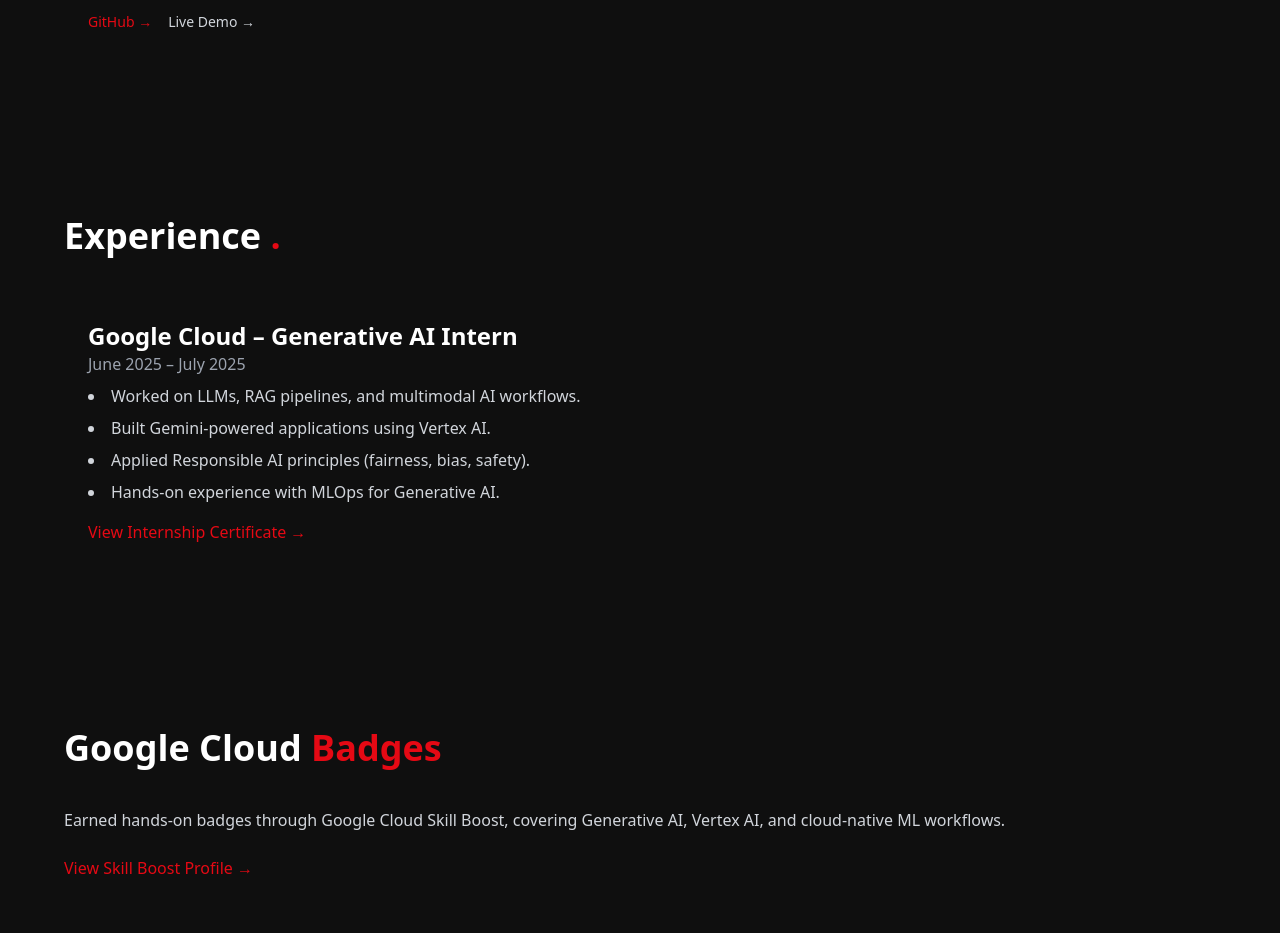
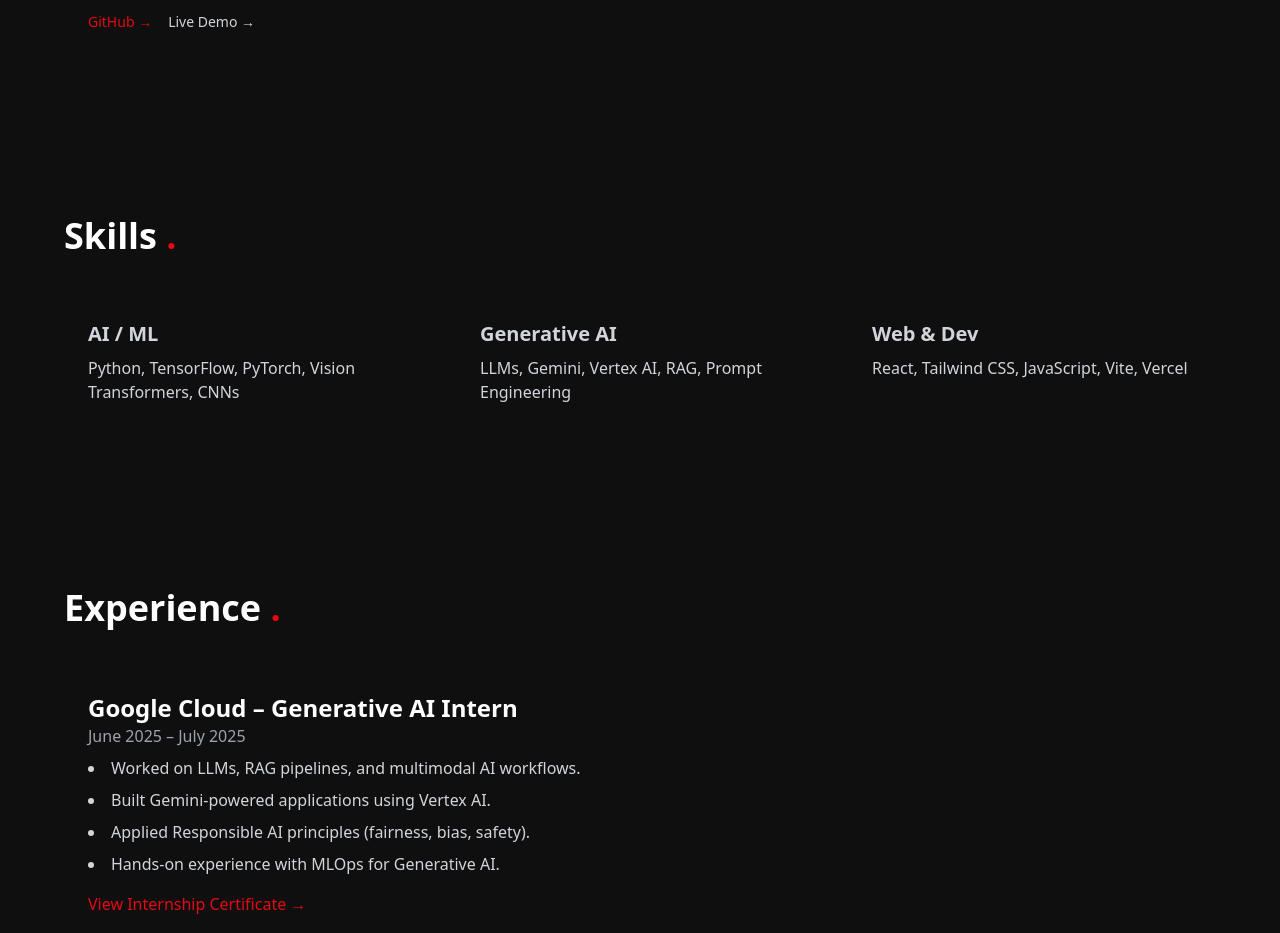
Before and after one commit to avsharma01/anant-portfolio, a React (Vite) app: page / in a window 1280 px wide. Shown: the part 1340-2273 px from the top of the page. Built offline with nearby package versions, Linux system fonts and the light colour scheme.

Commit message:
Add skills section

```diff
--- a/src/App.jsx
+++ b/src/App.jsx
@@ -6,6 +6,8 @@
 import Certificates from "./components/Certificates";
 import Leadership from "./components/Leadership";
 import Contact from "./components/Contact";
+import Skills from "./components/Skills";
+
 
 
 
@@ -15,6 +17,7 @@
       <Navbar />
       <Hero />
       <Projects />
+      <Skills />
       <Experience />
       <Badges />
       <Certificates />
--- /dev/null
+++ b/src/components/skills.jsx
@@ -0,0 +1,30 @@
+const Skills = () => {
+  return (
+    <section id="skills" className="py-20 px-6">
+      <div className="max-w-6xl mx-auto">
+        <h2 className="text-4xl font-bold mb-10">
+          Skills <span className="text-netflix">.</span>
+        </h2>
+
+        <div className="grid md:grid-cols-3 gap-6 text-gray-300">
+          <div className="bg-darkcard p-6 rounded-xl">
+            <h3 className="text-xl font-semibold mb-2">AI / ML</h3>
+            <p>Python, TensorFlow, PyTorch, Vision Transformers, CNNs</p>
+          </div>
+
+          <div className="bg-darkcard p-6 rounded-xl">
+            <h3 className="text-xl font-semibold mb-2">Generative AI</h3>
+            <p>LLMs, Gemini, Vertex AI, RAG, Prompt Engineering</p>
+          </div>
+
+          <div className="bg-darkcard p-6 rounded-xl">
+            <h3 className="text-xl font-semibold mb-2">Web & Dev</h3>
+            <p>React, Tailwind CSS, JavaScript, Vite, Vercel</p>
+          </div>
+        </div>
+      </div>
+    </section>
+  );
+};
+
+export default Skills;
```
